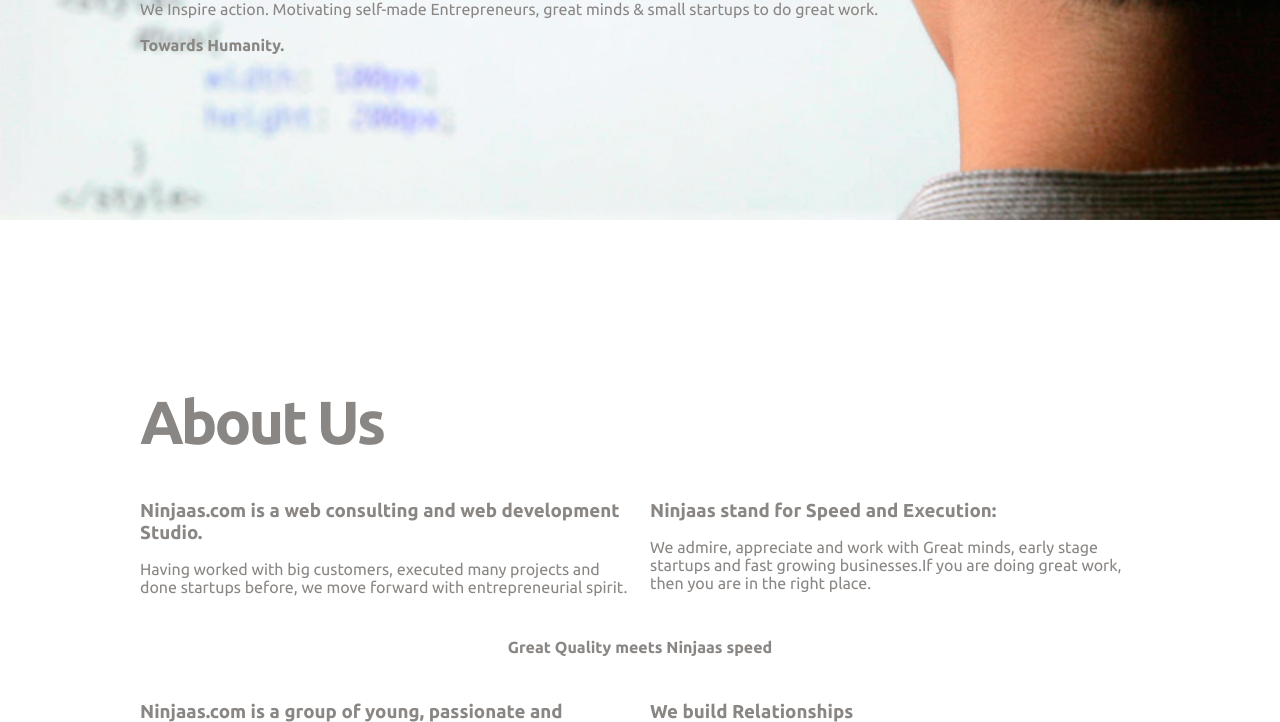
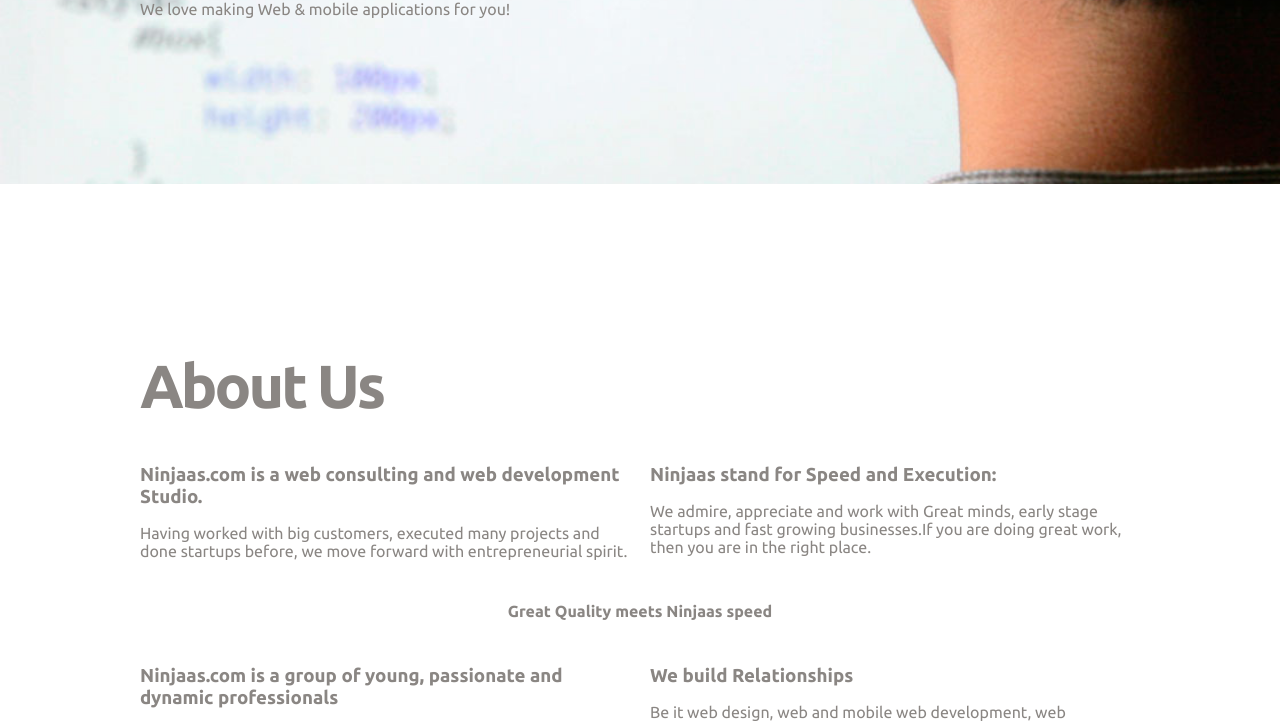
Before and after one commit to ninjaas/ninjaas.github.io, a plain HTML site: page index.html in a window 1280 px wide. Shown: the part 356-1078 px from the top of the page. Drawn offline with nearby package versions, Linux system fonts and the light colour scheme.

Commit message:
Updated index.html contents
Updated the landing page contents.

```diff
--- a/index.html
+++ b/index.html
@@ -50,7 +50,10 @@
 	<div class="container clearfix">
 		<div class="grid_9 alpha">
 			<img id="main-image" src="images/logo.svg" width="400px">
+			<!--
 			<p>We Inspire action. Motivating self-made Entrepreneurs, great minds &amp; small startups to do great work. <br/><br/> <b>Towards Humanity.</b> </p>
+			-->
+			<p>We love making Web & mobile applications for you!</p>
 		</div>
 	</div>
 </div>
```
